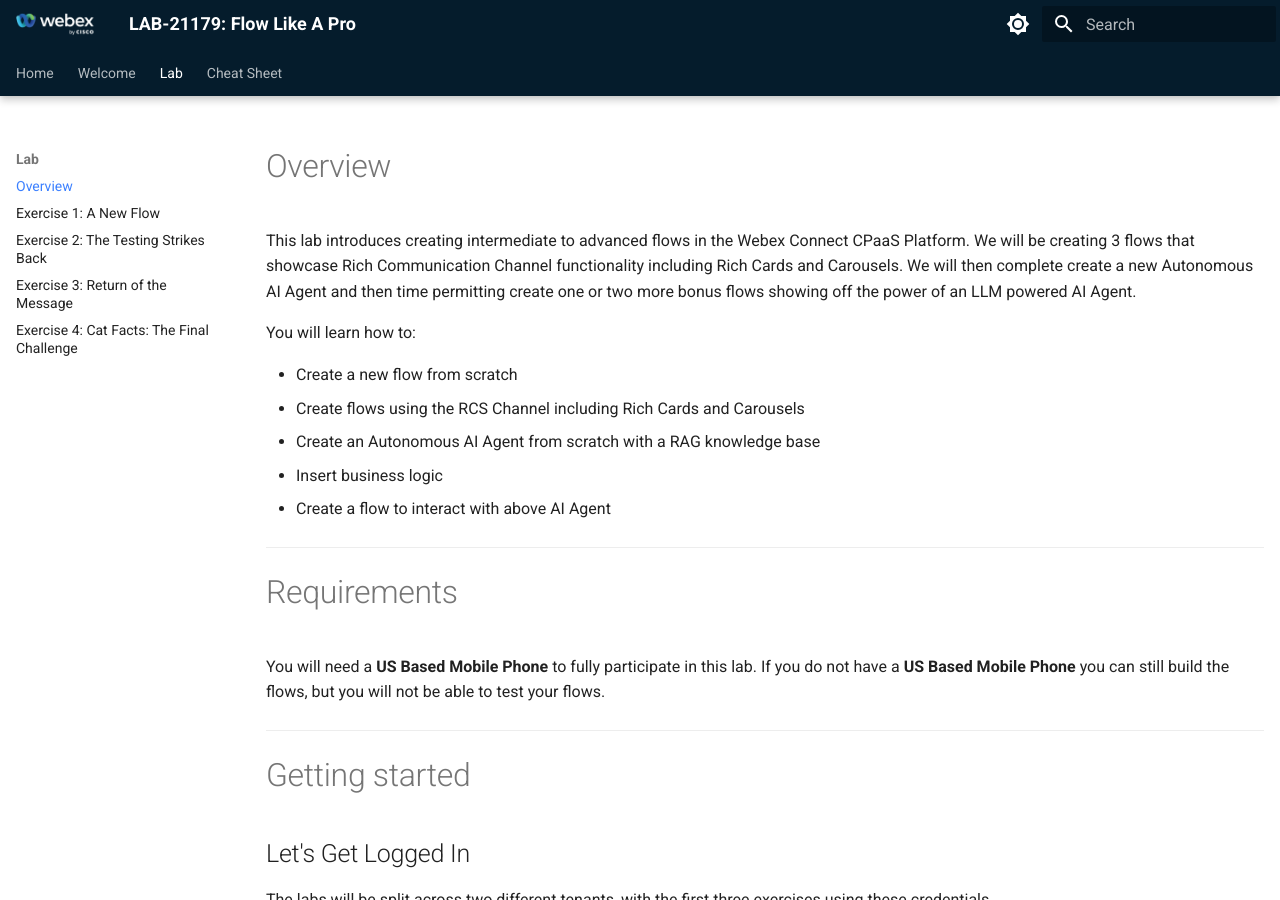
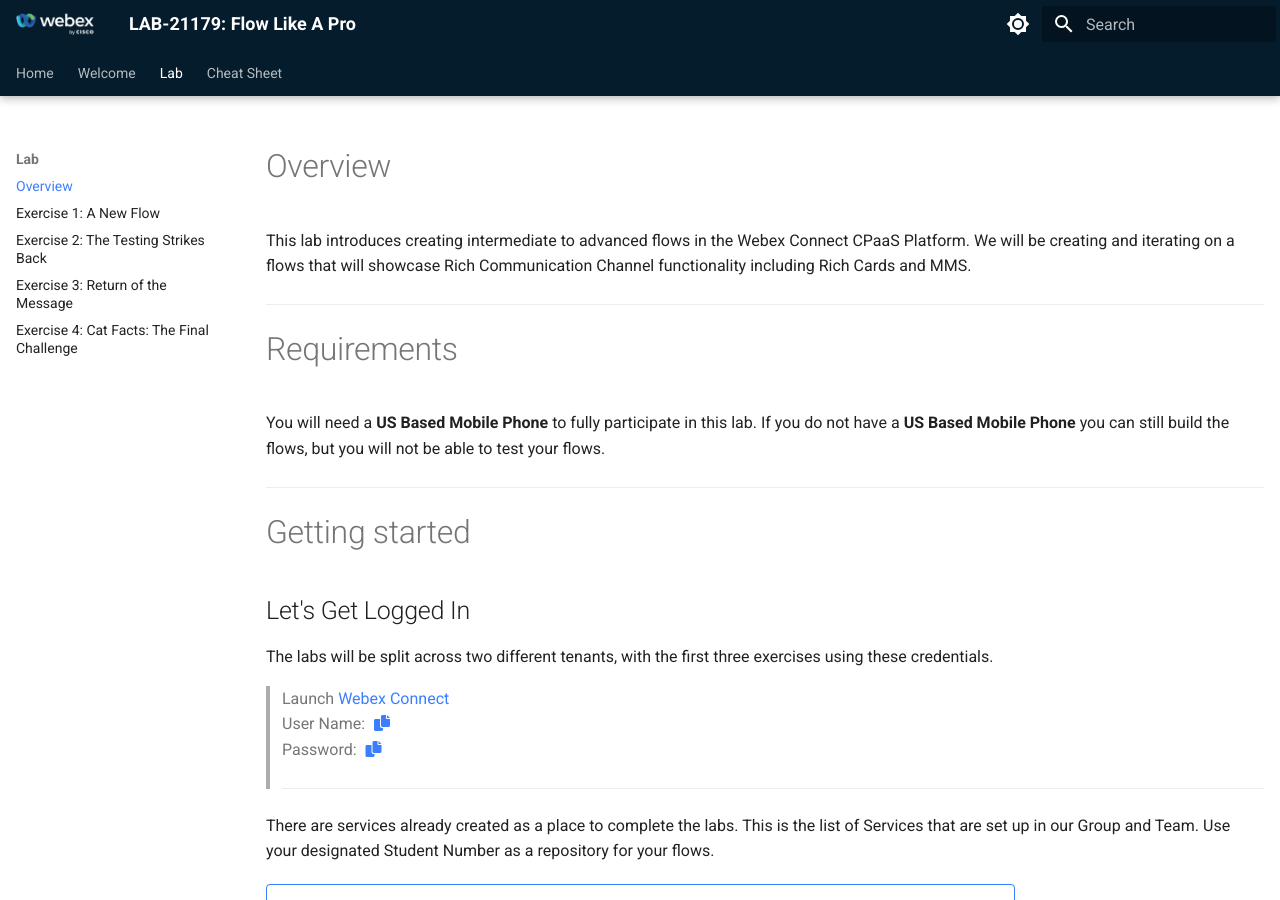
Before and after one commit to WebexCC-SA/LAB-21179, an MkDocs documentation site: the page built from docs/overview.md, in a window 1280 px wide and 900 px high. Built offline with MkDocs 1.6.1 and Material for MkDocs 9.7.7, drawn with Linux system fonts in a browser that asks for light colours.

Commit message:
Fixing overview

```diff
--- a/docs/overview.md
+++ b/docs/overview.md
@@ -1,14 +1,14 @@
 # Overview
 
-This lab introduces creating intermediate to advanced flows in the Webex Connect CPaaS Platform. We will be creating 3 flows that showcase Rich Communication Channel functionality including Rich Cards and Carousels. We will then complete create a new Autonomous AI Agent and then time permitting create one or two more bonus flows showing off the power of an LLM powered AI Agent.
+This lab introduces creating intermediate to advanced flows in the Webex Connect CPaaS Platform. We will be creating and iterating on a flows that will showcase Rich Communication Channel functionality including Rich Cards and MMS.
 
-You will learn how to:
+<!-- You will learn how to:
 
 * Create a new flow from scratch
-* Create flows using the RCS Channel including Rich Cards and Carousels
-* Create an Autonomous AI Agent from scratch with a RAG knowledge base
-* Insert business logic
-* Create a flow to interact with above AI Agent
+* Iterate add control logic
+* Create flows using the RCS Channel including Rich Cards
+* Insert business logic -->
+
 ---
 
 # Requirements
```
Also changed, not shown: docs/confirmSettings.md (+4 -4 lines).
